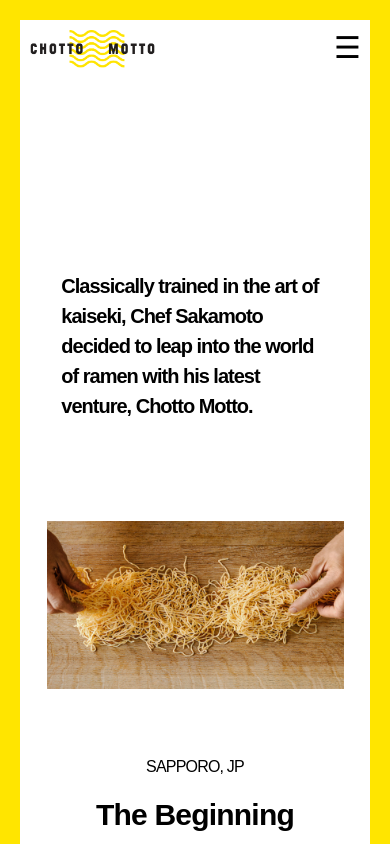
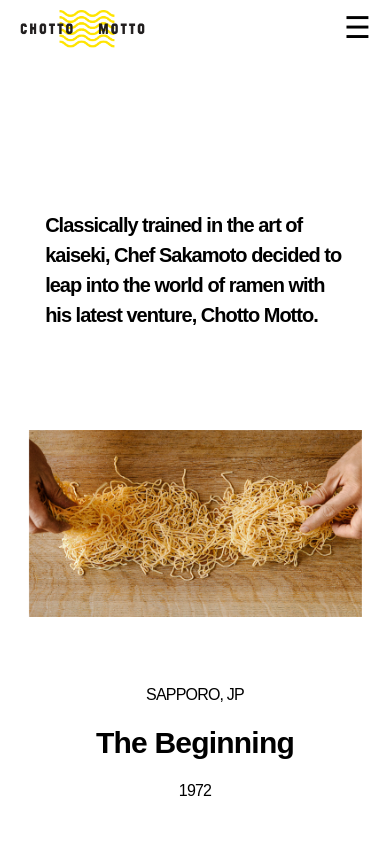
Before and after one commit to maharshmellow/sandbox, a Next.js app: page /sample/casual/about in a window 390 px wide. Shown: the top 844 px of the page. Built offline with nearby package versions, Linux system fonts and the light colour scheme; a web font is replaced by a local one.

Commit message:
fix: nav bar fixed to top and border, responsive changes

```diff
--- a/components/sample/casual/NavBar.tsx
+++ b/components/sample/casual/NavBar.tsx
@@ -13,14 +13,20 @@ const Container = styled.div`
 
 const LargeNavBar = styled.div`
   display: flex;
-  @media (max-width: 900px) {
+  @media (max-width: 768px) {
     display: none;
   }
 `;
 
 const SmallNavBar = styled.div`
   display: flex;
-  @media (min-width: 900px) {
+  position: fixed;
+  width: 100%;
+  top: 0;
+  left: 0;
+  background-color: white;
+  padding: 10px 20px 10px 20px;
+  @media (min-width: 768px) {
     display: none;
   }
 `;
@@ -83,7 +89,7 @@ const Hamburger = styled.div`
 `;
 
 const Modal = styled.div<{ open: boolean }>`
-  position: absolute;
+  position: fixed;
   width: 100vw;
   height: 100vh;
   background-color: rgb(255, 229, 0);
@@ -112,30 +118,6 @@ const ModalContent = styled.div`
   }
 `;
 
-export function HamburgerButton() {
-  const [open, setOpen] = React.useState(false);
-
-  return (
-    <>
-      <Hamburger
-        onClick={() => {
-          setOpen((prevOpen) => !prevOpen);
-        }}
-      >
-        &#9776;
-        <Modal open={open}>
-          <ModalContent>
-            <Link href="/sample/casual">HOME</Link>
-            <Link href="/sample/casual/menu">MENU</Link>
-            <Link href="/sample/casual/about">ABOUT</Link>
-            <Link href="/sample/casual/contact">CONTACT</Link>
-          </ModalContent>
-        </Modal>
-      </Hamburger>
-    </>
-  );
-}
-
 export function Logo() {
   return (
     <Link href="/sample/casual">
@@ -145,6 +127,12 @@ export function Logo() {
 }
 
 export default function NavBar() {
+  const [open, setOpen] = React.useState(false);
+
+  const toggleOpen = () => {
+    setOpen((prevOpen) => !prevOpen);
+  };
+
   return (
     <AzeretFontContainer>
       <Container>
@@ -168,9 +156,17 @@ export default function NavBar() {
             <Logo />
           </SmallNavBarLeft>
           <SmallNavBarRight>
-            <HamburgerButton />
+            <Hamburger onClick={toggleOpen}>&#9776;</Hamburger>
           </SmallNavBarRight>
         </SmallNavBar>
+        <Modal open={open} onClick={toggleOpen}>
+          <ModalContent>
+            <Link href="/sample/casual">HOME</Link>
+            <Link href="/sample/casual/menu">MENU</Link>
+            <Link href="/sample/casual/about">ABOUT</Link>
+            <Link href="/sample/casual/contact">CONTACT</Link>
+          </ModalContent>
+        </Modal>
       </Container>
     </AzeretFontContainer>
   );
--- a/pages/sample/casual/about.tsx
+++ b/pages/sample/casual/about.tsx
@@ -14,8 +14,9 @@ const Container = styled.div`
 
   letter-spacing: -0.05em;
 
-  @media (max-width: 700px) {
+  @media (max-width: 768px) {
     padding: 10px;
+    border: none;
   }
 `;
 
@@ -38,7 +39,7 @@ const Heading = styled.div`
   margin: auto;
   margin-top: 100px;
 
-  @media (max-width: 900px) {
+  @media (max-width: 768px) {
     font-size: 20px;
     margin-top: 20px;
     width: 90%;
--- a/pages/sample/casual/contact.tsx
+++ b/pages/sample/casual/contact.tsx
@@ -14,8 +14,9 @@ const Container = styled.div`
 
   letter-spacing: -0.05em;
 
-  @media (max-width: 700px) {
+  @media (max-width: 768px) {
     padding: 10px;
+    border: none;
   }
 `;
 
@@ -34,7 +35,7 @@ const Title = styled.div`
   letter-spacing: -0.05em;
   padding-top: 50px;
 
-  @media (max-width: 900px) {
+  @media (max-width: 768px) {
     font-size: 30px;
   }
 `;
--- a/pages/sample/casual/index.tsx
+++ b/pages/sample/casual/index.tsx
@@ -15,8 +15,9 @@ const Container = styled.div`
 
   letter-spacing: -0.05em;
 
-  @media (max-width: 700px) {
+  @media (max-width: 768px) {
     padding: 10px;
+    border: none;
   }
 `;
 
@@ -35,7 +36,7 @@ const Title = styled.div`
   letter-spacing: -0.05em;
   padding-top: 50px;
 
-  @media (max-width: 900px) {
+  @media (max-width: 768px) {
     font-size: 30px;
   }
 `;
--- a/pages/sample/casual/menu.tsx
+++ b/pages/sample/casual/menu.tsx
@@ -13,8 +13,9 @@ const Container = styled.div`
 
   letter-spacing: -0.05em;
 
-  @media (max-width: 700px) {
+  @media (max-width: 768px) {
     padding: 10px;
+    border: none;
   }
 `;
 
@@ -34,7 +35,7 @@ const MenuSectionTitle = styled.div`
   font-weight: 600;
   letter-spacing: -0.05em;
 
-  @media (max-width: 700px) {
+  @media (max-width: 768px) {
     font-size: 30px;
   }
 `;
```
